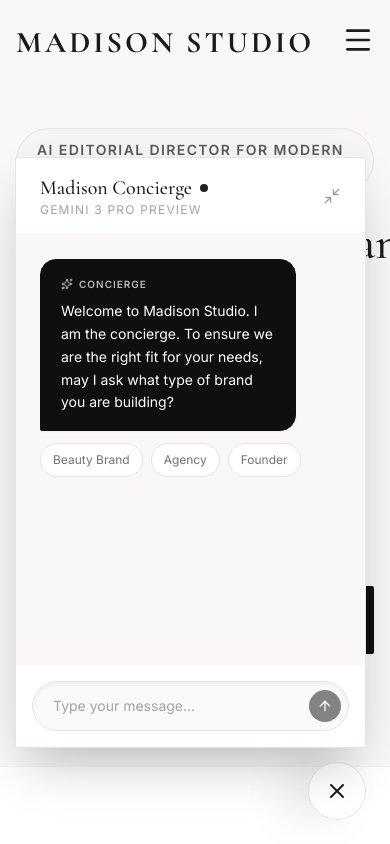
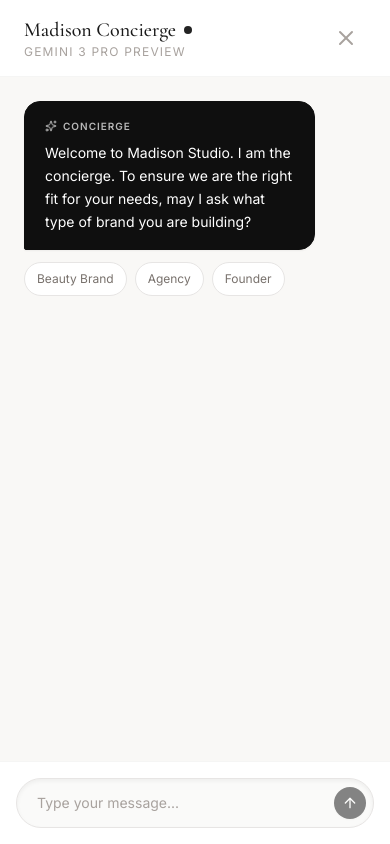
Before and after one commit to TARIFEATTAR/madison-studio-landing-page, a React (Vite) app: page / in a window 390 px wide. Both pictures are taken after a click on the button 337 px from the left and 791 px from the top of the page. Shown: the top 844 px of the page. Built offline with nearby package versions, Linux system fonts and the light colour scheme.

Commit message:
Hero Adjustments

```diff
--- a/components/Hero.tsx
+++ b/components/Hero.tsx
@@ -16,13 +16,13 @@ const Hero: React.FC = () => {
               </span>
             </div>
 
-            <h1 className="font-serif font-medium leading-[1.05] text-ink-black mb-8 text-5xl sm:text-6xl md:text-7xl lg:text-6xl xl:text-7xl 2xl:text-8xl">
-              <span className="whitespace-nowrap">The Content & Brand</span> <br/>
-              <span className="whitespace-nowrap">Operating System.</span>
+            <h1 className="font-serif font-medium leading-[1.05] text-ink-black mb-8 text-3xl sm:text-6xl md:text-7xl lg:text-6xl xl:text-7xl 2xl:text-8xl break-words">
+              <span className="whitespace-normal sm:whitespace-nowrap">The Content & Brand</span> <br/>
+              <span className="whitespace-normal sm:whitespace-nowrap">Operating System.</span>
             </h1>
 
             <div className="mb-12">
-              <p className="text-2xl md:text-3xl text-ink-black/70 leading-relaxed mb-10 font-light max-w-2xl">
+              <p className="text-[22px] md:text-[28px] text-ink-black/70 leading-relaxed mb-10 font-light max-w-2xl">
                  Stop wrestling with generic AI. Madison turns your scattered brand knowledge into a single, living system that writes and creates exactly like you.
               </p>
               <div className="flex flex-col sm:flex-row gap-5">
--- a/components/SecretaryChat.tsx
+++ b/components/SecretaryChat.tsx
@@ -1,4 +1,3 @@
-
 import React, { useState, useEffect, useRef } from 'react';
 import { GoogleGenAI } from "@google/genai";
 import { MessageSquare, X, ArrowUp, Sparkles, Minimize2, Loader2 } from 'lucide-react';
@@ -38,6 +37,12 @@ const SecretaryChat: React.FC = () => {
     1. Qualify the user: Ensure you understand their brand type (e.g., beauty, fashion, agency) and content challenges.
     2. Answer questions using the Knowledge Base below.
     3. Guide them to "Book a Demo" or "Enter the Studio" (Log in).
+
+    **IMPORTANT FORMATTING RULES:**
+    - Do NOT use markdown formatting.
+    - Do NOT use bold (**text**) or italics (*text*).
+    - Do NOT use headers (# Header).
+    - Use plain text only.
 
     **Knowledge Base:**
 
@@ -95,17 +100,11 @@ const SecretaryChat: React.FC = () => {
     try {
       const ai = new GoogleGenAI({ apiKey: process.env.API_KEY });
 
-      // Filter out the initial greeting from history to prevent role ordering issues,
-      // as the API expects User turn first usually, or strictly alternating.
-      // We provide the context of the conversation via the system instruction if needed,
-      // or rely on the fact that the user just replied to the greeting.
+      // Filter out the initial greeting from history to prevent role ordering issues
       const history = messages.slice(1).map(m => ({
         role: m.role,
         parts: [{ text: m.text }]
       }));
-
-      // Add current message
-      // Note: In a real app, we should check token limits, but for this demo we assume short context.
 
       const response = await ai.models.generateContent({
         model: 'gemini-3-pro-preview',
@@ -134,14 +133,25 @@ const SecretaryChat: React.FC = () => {
     }
   };
 
+  // Helper to strip markdown aggressively
+  const cleanMessage = (text: string) => {
+    return text
+      .replace(/\*\*/g, '')   // Remove all double asterisks
+      .replace(/\*/g, '')     // Remove all single asterisks
+      .replace(/__/g, '')     // Remove double underscores
+      .replace(/_/g, '')      // Remove single underscores
+      .replace(/#+\s/g, '')   // Remove headers
+      .replace(/`/g, '');     // Remove backticks
+  };
+
   return (
     <>
       {/* Floating Toggle Button */}
       <button
         onClick={() => setIsOpen(!isOpen)}
-        className={`fixed bottom-6 right-6 z-50 p-4 rounded-full shadow-2xl transition-all duration-300 hover:scale-105 flex items-center justify-center ${
+        className={`fixed bottom-6 right-6 z-[100] p-4 rounded-full shadow-2xl transition-all duration-300 hover:scale-105 flex items-center justify-center ${
           isOpen
-            ? 'bg-white text-ink-black border border-stone-200 rotate-90'
+            ? 'bg-white text-ink-black border border-stone-200 rotate-90 md:rotate-90 rotate-0 hidden md:flex' // Hide toggle on mobile when open
             : 'bg-deep-green text-white border border-transparent'
         }`}
         aria-label="Open Concierge"
@@ -151,12 +161,17 @@ const SecretaryChat: React.FC = () => {
 
       {/* Chat Window */}
       <div
-        className={`fixed bottom-24 right-6 z-50 w-[90vw] max-w-[380px] bg-warm-white rounded-sm shadow-2xl border border-stone-200 flex flex-col transition-all duration-300 origin-bottom-right overflow-hidden ${
-          isOpen
-            ? 'opacity-100 scale-100 translate-y-0'
-            : 'opacity-0 scale-95 translate-y-4 pointer-events-none'
-        }`}
-        style={{ maxHeight: '600px', height: 'min(600px, 70vh)' }}
+        className={`fixed z-[100] bg-warm-white flex flex-col transition-all duration-300 overflow-hidden
+          ${isOpen ? 'opacity-100 pointer-events-auto' : 'opacity-0 pointer-events-none'}
+
+          /* Mobile Styles: Full Screen */
+          inset-0 w-full h-[100dvh] rounded-none
+          ${isOpen ? 'translate-y-0 scale-100' : 'translate-y-12 scale-95'}
+
+          /* Desktop Styles: Widget */
+          md:inset-auto md:bottom-24 md:right-6 md:w-[380px] md:h-[70vh] md:max-h-[600px] md:rounded-sm md:shadow-2xl md:border md:border-stone-200 md:origin-bottom-right
+          ${isOpen ? 'md:translate-y-0 md:scale-100' : 'md:translate-y-4 md:scale-95'}
+        `}
       >
         {/* Header */}
         <div className="bg-white px-6 py-4 border-b border-stone-100 flex justify-between items-center flex-shrink-0">
@@ -169,9 +184,11 @@ const SecretaryChat: React.FC = () => {
           </div>
           <button
             onClick={() => setIsOpen(false)}
-            className="text-stone-400 hover:text-ink-black transition-colors"
+            className="text-stone-400 hover:text-ink-black transition-colors p-2 md:p-0"
           >
-            <Minimize2 size={18} />
+            {/* Show X on mobile (since toggle is hidden) and Minimize on desktop */}
+            <X size={24} className="md:hidden" />
+            <Minimize2 size={18} className="hidden md:block" />
           </button>
         </div>
 
@@ -195,7 +212,7 @@ const SecretaryChat: React.FC = () => {
                     <span className="text-[10px] font-bold uppercase tracking-widest">Concierge</span>
                   </div>
                 )}
-                <p className="whitespace-pre-wrap">{msg.text}</p>
+                <p className="whitespace-pre-wrap">{msg.role === 'model' ? cleanMessage(msg.text) : msg.text}</p>
               </div>
               {msg.role === 'model' && idx === messages.length - 1 && !hasInteracted && messages.length === 1 && (
                 <div className="mt-3 flex flex-wrap gap-2 animate-fade-in">
@@ -234,7 +251,7 @@ const SecretaryChat: React.FC = () => {
         </div>
 
         {/* Input Area */}
-        <div className="p-4 bg-white border-t border-stone-100 flex-shrink-0">
+        <div className="p-4 bg-white border-t border-stone-100 flex-shrink-0 safe-area-bottom">
           <div className="relative flex items-center">
             <input
               type="text"
```
